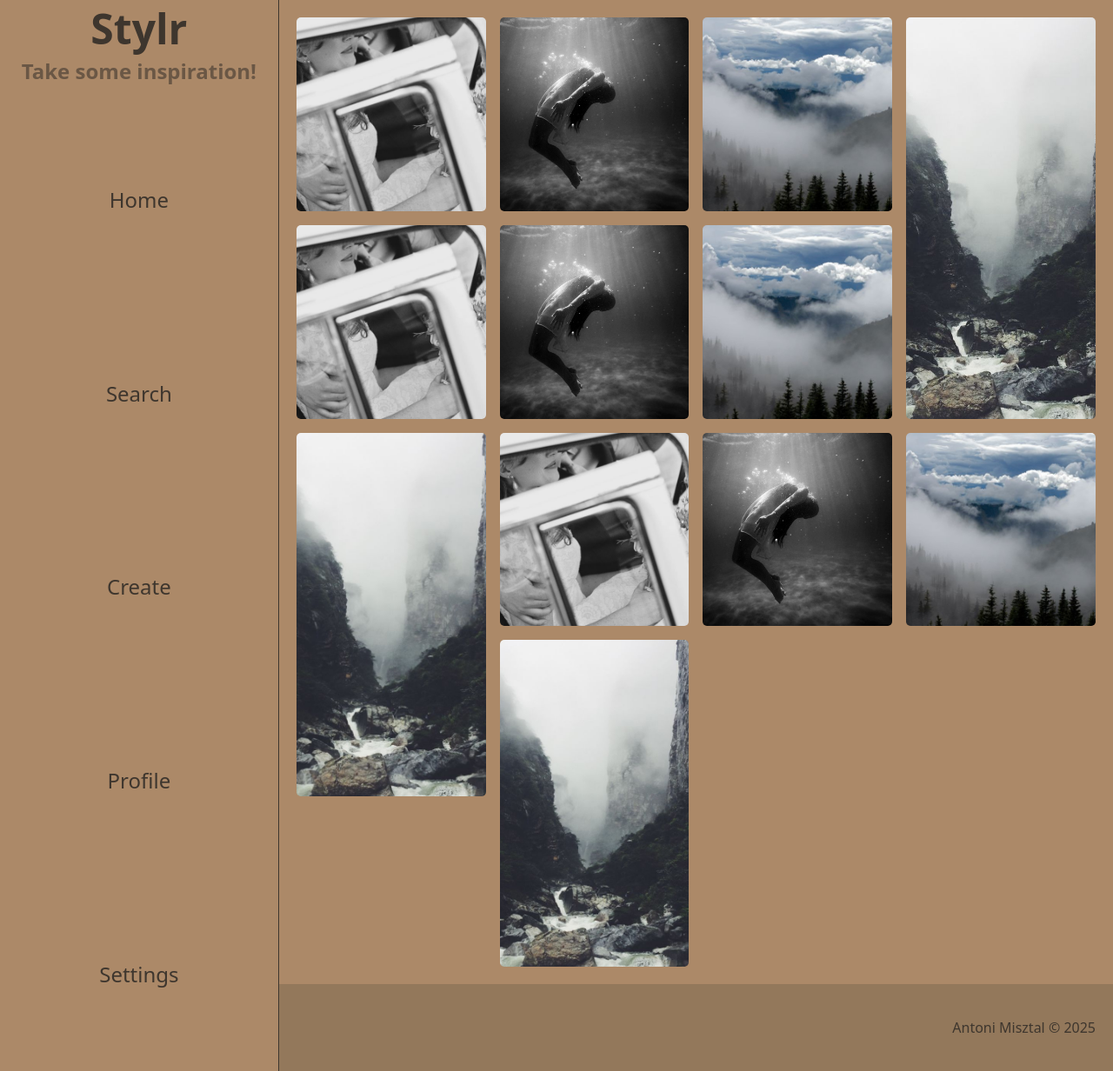
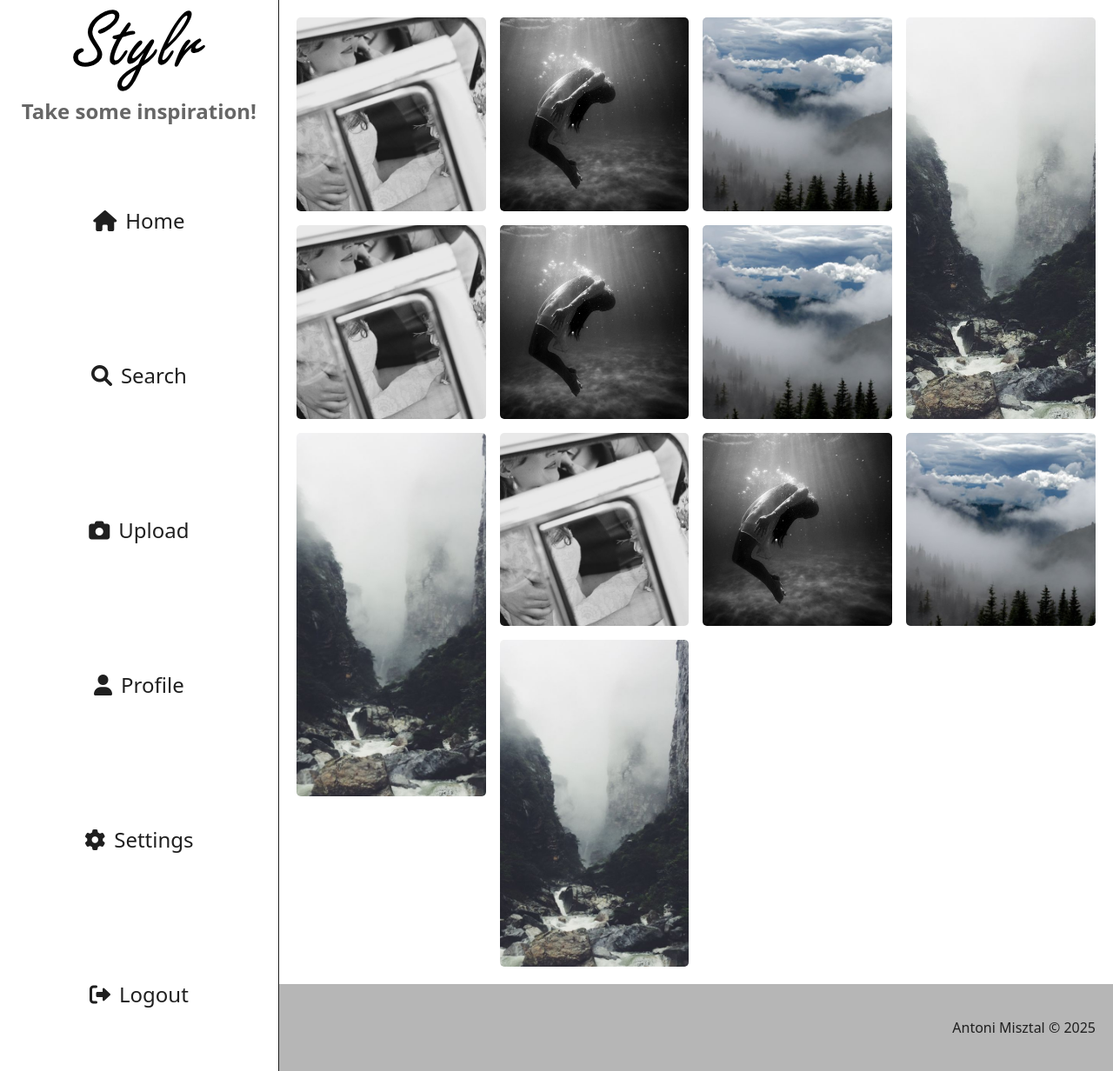
Before and after one commit to AntoniosSecret/Praca-Projekt-PZAW-2, a Django app: page /stylr/ in a window 1280 px wide. Shown: the whole page at 87% size. Run offline with Django 5.2, Linux system fonts and the light colour scheme.

Commit message:
Rework css dla strony głownej.

```diff
--- a/mysite/stylr/static/stylr/style.css
+++ b/mysite/stylr/static/stylr/style.css
@@ -1,8 +1,13 @@
 :root {
-    --brown: #3E362E;
-    --light-brown: #865D36;
-    --beige: #93785B;
-    --bisque: #AC8968;
+    --main-dark: #1f1f1f;
+    --secondary-dark: #666666;
+    --main-light: #ffffff;
+    --secondary-light: #b6b6b6;
+}
+
+::selection {
+    background-color: red;
+    color: #740000;
 }
 
 ::-webkit-scrollbar {
@@ -10,17 +15,17 @@
 }
 
 ::-webkit-scrollbar-thumb {
-    background-color: var(--brown);
+    background-color: var(--main-dark);
 
     border-radius: 5px;
 }
 
 ::-webkit-scrollbar-thumb:hover {
-    background-color: #2c2620;
+    background-color: #303030;
 }
 
 ::-webkit-scrollbar-track {
-    background: var(--beige);
+    background: var(--secondary-light);
 }
 
 body {
@@ -34,8 +39,8 @@ body {
     height: 100vh;
     min-height: 100vh;
 
-    background-color: var(--bisque);
-    color: var(--brown);
+    background-color: var(--main-light);
+    color: var(--main-dark);
     font-family: system-ui, -apple-system, BlinkMacSystemFont, 'Segoe UI', Roboto, Oxygen, Ubuntu, Cantarell, 'Open Sans', 'Helvetica Neue', sans-serif;
 }
 
@@ -52,13 +57,17 @@ header > h1, h2 {
 
 }
 
-header > h1 {
-    font-size: 3rem;
+header > h1 > img {
+    margin-top: 10px;
+    height: 6rem;
+
+    user-select: none;
+    -webkit-user-drag: none;
 }
 
 header > h2 {
     font-size: 1.5rem;
-    color: #3e362e99;
+    color: var(--secondary-dark);
 }
 
 
@@ -117,7 +126,7 @@ aside {
 
     height: 100vh;
 
-    border-right: 1px solid var(--brown);
+    border-right: 1px solid var(--main-dark);
 }
 
 aside > ul {
@@ -131,6 +140,8 @@ aside > ul {
     height: 100%;
 
     list-style-type: none;
+
+    user-select: none;
 }
 
 aside > ul > li {
@@ -138,23 +149,14 @@ aside > ul > li {
     justify-content: center;
     align-items: center;
     text-align: center;
-
     flex: 1;
 
     width: 100%;
 
-    background-color: var(--bisque);
-
-    transition: 300ms;
+    padding: 3% 0;
 }
 
-aside > ul > li:hover {
-    filter: brightness(90%);
-
-    transition: 300ms;
-}
-
-aside > ul > li > a:any-link {
+aside > ul > li > a {
     display: flex;
     justify-content: center;
     align-items: center;
@@ -162,9 +164,37 @@ aside > ul > li > a:any-link {
     width: 100%;
     height: 100%;
 
-    color: var(--brown);
+    margin: 0 10%;
+
+    border-radius: 20px;
+
+    transition: 300ms;
+}
+
+aside > ul > li > a:any-link {
+    background-color: var(--main-light);
+    color: var(--main-dark);
     text-decoration: none;
     font-size: 1.5rem;
+}
+
+aside > ul > li > a:hover {
+    filter: brightness(90%);
+
+    transition: 300ms;
+}
+
+aside > ul > li > a:hover > span {
+    background: linear-gradient(90deg, red, blue);
+    background-clip: text;
+    color: rgba(0,0,0,0);
+
+    transition: 300ms;
+}
+
+aside > ul > li > a > span > i {
+    font-size: 1.5rem;
+    margin-right: 10px;
 }
 
 
@@ -179,7 +209,7 @@ footer {
     height: 100px;
     width: 100%;
 
-    background-color: var(--beige);
+    background-color: var(--secondary-light);
 }
 
 footer > span {
--- a/mysite/stylr/templates/stylr/base.html
+++ b/mysite/stylr/templates/stylr/base.html
@@ -5,6 +5,7 @@
     <meta charset="UTF-8">
     <meta name="viewport" content="width=device-width, initial-scale=1.0">
     <link rel="stylesheet" href="{% static 'stylr/style.css' %}">
+    <link rel="stylesheet" href="https://cdnjs.cloudflare.com/ajax/libs/font-awesome/6.0.0/css/all.min.css">
     <title>{{ title }} :: Stylr</title>
 </head>
 <body>
--- a/mysite/stylr/templates/stylr/create.html
+++ b/mysite/stylr/templates/stylr/create.html
@@ -3,6 +3,6 @@
 
 {% block content %}
 
-
+{{ form.as_p }}
 
 {% endblock %}
--- a/mysite/stylr/templates/stylr/home.html
+++ b/mysite/stylr/templates/stylr/home.html
@@ -26,15 +26,28 @@
 
     <aside>
         <header>
-            <h1>Stylr</h1>
+            <h1><img src="{% static 'stylr/icons/stylr-logo.svg' %}" alt="Stylr"></h1>
             <h2>{{ rand_subhead }}</h2>
         </header>
         <ul>
-            <li><a href="#">Home</a></li>
-            <li><a href="#">Search</a></li>
-            <li><a href="{% url 'stylr:create' %}">Create</a></li>
-            <li><a href="#">Profile</a></li>
-            <li><a href="#">Settings</a></li>
+            <li><a href="#">
+                <span><i class="fa fa-home"></i>Home</span>
+            </a></li>
+            <li><a href="#">
+                <span><i class="class fa fa-magnifying-glass"></i>Search</span>
+            </a></li>
+            <li><a href="{% url 'stylr:create' %}">
+                <span><i class="fa fa-camera"></i>Upload</span>
+            </a></li>
+            <li><a href="#">
+                <span><i class="fa fa-user"></i>Profile</span>
+            </a></li>
+            <li><a href="#">
+                <span><i class="fa fa-gear"></i>Settings</span>
+            </a></li>
+            <li><a href="#">
+                <span><i class="fa fa-right-from-bracket"></i>Logout</span>
+            </a></li>
         </ul>
     </aside>
 </section>
--- a/mysite/stylr/views.py
+++ b/mysite/stylr/views.py
@@ -23,5 +23,6 @@ def create(request):
     retcode = 200
     context = {
         'title': 'Create',
+        'form': PostForm
     }
     return render(request, 'stylr/create.html', context, status=retcode)
```
Also changed, not shown: mysite/stylr/models.py (+1 -6 lines), mysite/db.sqlite3, mysite/stylr/static/stylr/icons/stylr-logo.svg (added).
